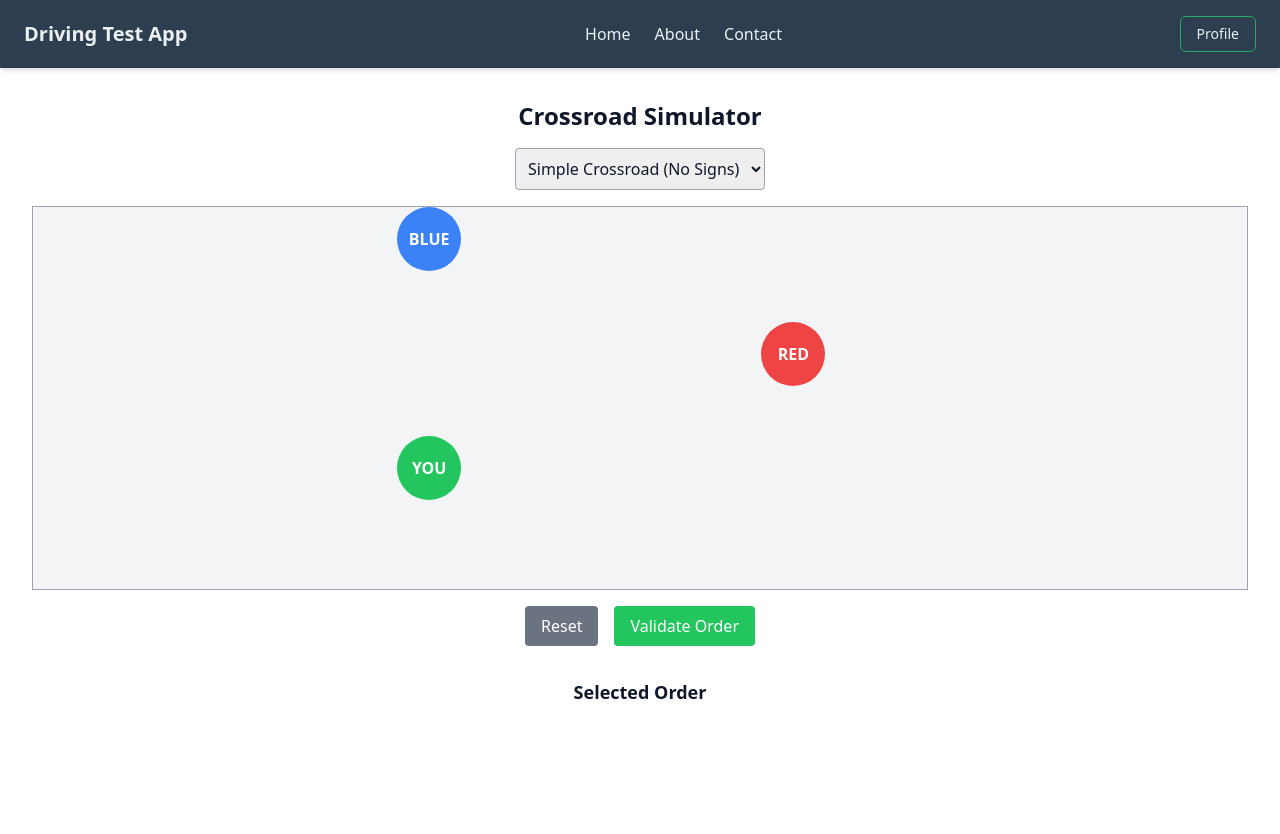
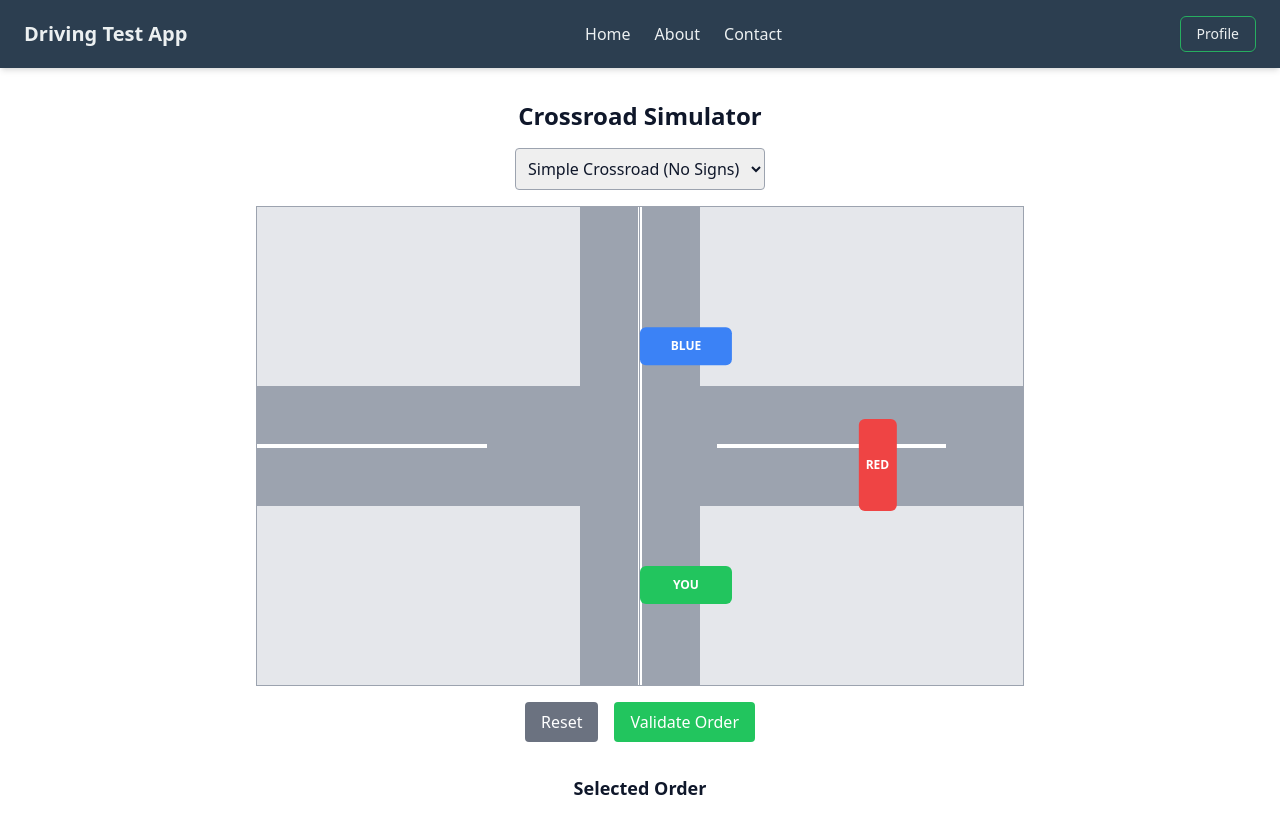
Before and after one commit to rondindon/drive-edu, a React (Create React App) app in the folder driving-license-frontend/: page /simulator in a window 1280 px wide. Before the commit the page ends 800 px from the top, so only its background shows below. Built offline with nearby package versions, Linux system fonts and the light colour scheme.

Commit message:
graphic representation for crossroad simulator

```diff
--- a/driving-license-frontend/src/components/Crossroad.tsx
+++ b/driving-license-frontend/src/components/Crossroad.tsx
@@ -1,5 +1,5 @@
 import React from 'react';
-import { Car, Scenario } from '../utils/scenarios';
+import { Scenario } from '../utils/scenarios';
 
 type CrossroadProps = {
   scenario: Scenario;
@@ -8,28 +8,62 @@ type CrossroadProps = {
 };
 
 const Crossroad: React.FC<CrossroadProps> = ({ scenario, onCarClick, selectedOrder }) => {
+  const rotationAngles: { [key: string]: string } = {
+    north: 'rotate-0',
+    south: 'rotate-180',
+    east: 'rotate-90',
+    west: '-rotate-90',
+  };
+
   return (
-    <div className="relative w-full h-96 border border-gray-400 bg-gray-100">
-      {/* Render Cars */}
+    <div className="relative w-[60vw] h-[60vh] mx-auto my-auto bg-gray-200 border border-gray-400">
+      {/* Horizontal Road */}
+      <div className="absolute top-1/2 left-0 w-full h-[15vh] bg-gray-400 transform -translate-y-1/2">
+        <div className="absolute top-1/2 left-0 w-full h-1 bg-white transform -translate-y-1/2 dashed"></div>
+      </div>
+
+      {/* Vertical Road */}
+      <div className="absolute left-1/2 top-0 h-full w-[15vh] bg-gray-400 transform -translate-x-1/2">
+        <div className="absolute left-1/2 top-0 h-full w-1 bg-white transform -translate-x-1/2 dashed"></div>
+      </div>
+
+      {/* Cars */}
       {scenario.cars.map((car) => {
-        // Determine the selected order index for each car
         const orderIndex = selectedOrder.indexOf(car.id) + 1;
 
         return (
           <div
             key={car.id}
-            className={`absolute w-16 h-16 rounded-full bg-${car.color}-500 flex items-center justify-center cursor-pointer ${
-              orderIndex > 0 ? 'border-4 border-yellow-400' : ''
-            }`}
+            className={`absolute w-[12%] h-[8%] flex items-center justify-center`}
             style={{
-              top: `${car.position.x * 30}%`,
-              left: `${car.position.y * 30}%`,
+              top: `${car.position.x}%`,
+              left: `${car.position.y}%`,
+              transformOrigin: 'center center',
             }}
             onClick={() => onCarClick(car.id)}
           >
-            <span className="text-white font-bold">
-              {orderIndex > 0 ? orderIndex : car.id.toUpperCase()}
-            </span>
+            {/* Car Body */}
+            <div
+              className={`w-full h-full bg-${car.color}-500 rounded-md relative transform ${
+                rotationAngles[car.direction]
+              }`}
+            >
+              {/* Left Blinker */}
+              {car.blinker === 'left' && (
+                <div className="absolute top-1/2 left-0 w-2 h-2 bg-yellow-400 animate-blink transform -translate-y-1/2"></div>
+              )}
+              {/* Right Blinker */}
+              {car.blinker === 'right' && (
+                <div className="absolute top-1/2 right-0 w-2 h-2 bg-yellow-400 animate-blink transform -translate-y-1/2"></div>
+              )}
+            </div>
+
+            {/* Car Label */}
+            <div className="absolute flex items-center justify-center w-full h-full">
+              <span className="text-white font-bold text-xs">
+                {orderIndex > 0 ? orderIndex : car.id.toUpperCase()}
+              </span>
+            </div>
           </div>
         );
       })}
--- a/driving-license-frontend/src/index.css
+++ b/driving-license-frontend/src/index.css
@@ -73,3 +73,26 @@
     background-position: 100%;
   }
 }
+
+@keyframes blink {
+  0%, 100% {
+    opacity: 1;
+  }
+  50% {
+    opacity: 0;
+  }
+}
+
+.animate-blink {
+  animation: blink 1s infinite;
+}
+
+.dashed {
+  background: repeating-linear-gradient(
+    to right,
+    white 0%,
+    white 30%,
+    transparent 30%,
+    transparent 60%
+  );
+}
--- a/driving-license-frontend/src/pages/CrossroadSimulator.tsx
+++ b/driving-license-frontend/src/pages/CrossroadSimulator.tsx
@@ -7,15 +7,23 @@ const CrossroadSimulator: React.FC = () => {
   const [selectedOrder, setSelectedOrder] = useState<string[]>([]);
 
   const handleCarClick = (carId: string) => {
-    if (!selectedOrder.includes(carId) && selectedOrder.length < selectedScenario.cars.length) {
-      setSelectedOrder((prev) => [...prev, carId]);
+    // Check if the car is already in the selected order
+    if (selectedOrder.includes(carId)) {
+      // Remove the car from the order
+      setSelectedOrder((prev) => prev.filter((id) => id !== carId));
+    } else {
+      // Add the car to the order if there's room
+      if (selectedOrder.length < selectedScenario.cars.length) {
+        setSelectedOrder((prev) => [...prev, carId]);
+      }
     }
   };
 
   const resetOrder = () => setSelectedOrder([]);
 
   const validateOrder = () => {
-    const correctOrder = ['blue', 'red', 'you']; // Example: Yield to the right
+    // Example validation logic
+    const correctOrder = ['blue', 'red', 'you']; // Adjust based on the scenario
     if (JSON.stringify(selectedOrder) === JSON.stringify(correctOrder)) {
       alert('Correct order!');
     } else {
--- a/driving-license-frontend/src/utils/scenarios.ts
+++ b/driving-license-frontend/src/utils/scenarios.ts
@@ -1,7 +1,9 @@
-export type Car = {
+  export type Car = {
     id: string;
     color: string;
     position: { x: number; y: number };
+    blinker: 'left' | 'right' | 'off';
+    direction: 'north' | 'south' | 'east' | 'west'; // Restrict to these values
   };
 
   export type TrafficSign = {
@@ -24,26 +26,11 @@ export type Car = {
       name: 'Simple Crossroad (No Signs)',
       description: 'A simple crossroad with no signs. Yield to the right.',
       cars: [
-        { id: 'red', color: 'red', position: { x: 1, y: 2 } },
-        { id: 'blue', color: 'blue', position: { x: 0, y: 1 } },
-        { id: 'you', color: 'green', position: { x: 2, y: 1 } },
+        { id: 'red', color: 'red', position: { x: 50, y: 75 }, blinker: 'left', direction: 'west' },
+        { id: 'blue', color: 'blue', position: { x: 25, y: 50 }, blinker: 'right', direction: 'south' },
+        { id: 'you', color: 'green', position: { x: 75, y: 50 }, blinker: 'off', direction: 'north' },
       ],
       signs: [],
       rules: ['Yield to the right'],
     },
-    {
-      id: 'crossroad2',
-      name: 'Crossroad with Stop Signs',
-      description: 'A crossroad where two roads have stop signs.',
-      cars: [
-        { id: 'red', color: 'red', position: { x: 1, y: 2 } },
-        { id: 'blue', color: 'blue', position: { x: 0, y: 1 } },
-        { id: 'you', color: 'green', position: { x: 2, y: 1 } },
-      ],
-      signs: [
-        { type: 'stop', position: { x: 0, y: 1 } },
-        { type: 'stop', position: { x: 1, y: 2 } },
-      ],
-      rules: ['Stop at stop signs, yield to other vehicles'],
-    },
   ];
--- a/driving-license-frontend/tailwind.config.js
+++ b/driving-license-frontend/tailwind.config.js
@@ -51,6 +51,9 @@ module.exports = {
         md: `calc(var(--radius) - 2px)`,
         sm: "calc(var(--radius) - 4px)",
       },
+      backgroundImage: {
+        'dashed-line': 'repeating-linear-gradient(to right, white 0%, white 30%, transparent 30%, transparent 60%)',
+      },
     },
   },
   plugins: [require("tailwindcss-animate")],
```
